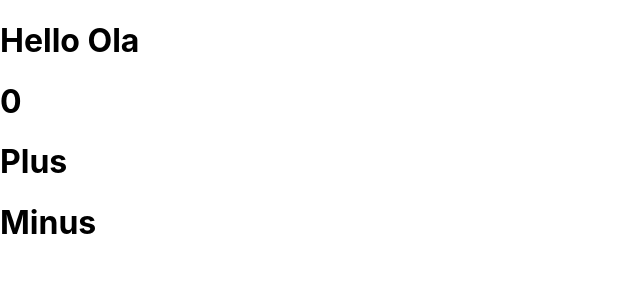
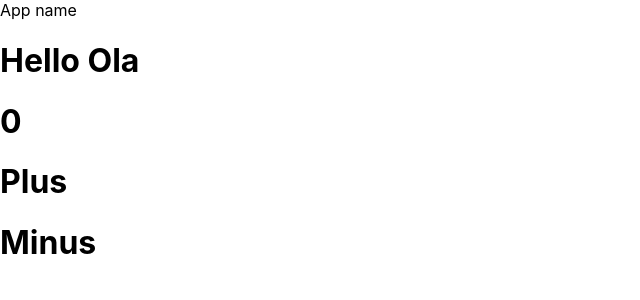
Before and after one commit to kveola13/bug-free-octo-winner, a React (Create React App) app in the folder react/learning-react/: page / in a window 1280 px wide. Shown: the top 300 px of the page, without its empty margins (0-640 px from the left). Built offline with nearby package versions, Linux system fonts and the light colour scheme.

Commit message:
header added

```diff
--- a/react/learning-react/src/App.js
+++ b/react/learning-react/src/App.js
@@ -1,11 +1,13 @@
 import React from 'react';
 import './App.css';
 import CounterExample from './Components/CounterExample';
+import Header from './Components/Header';
 import HelloWorld from './Components/HelloWorld';
 
 function App() {
   return (
     <div>
+      <Header />
       <HelloWorld name="Ola" />
       <CounterExample />
     </div>
--- /dev/null
+++ b/react/learning-react/src/Components/Header.js
@@ -0,0 +1,11 @@
+import React from "react"
+
+function Header(){
+    return(
+        <header>
+            App name
+        </header>
+    )
+}
+
+export default Header
```
